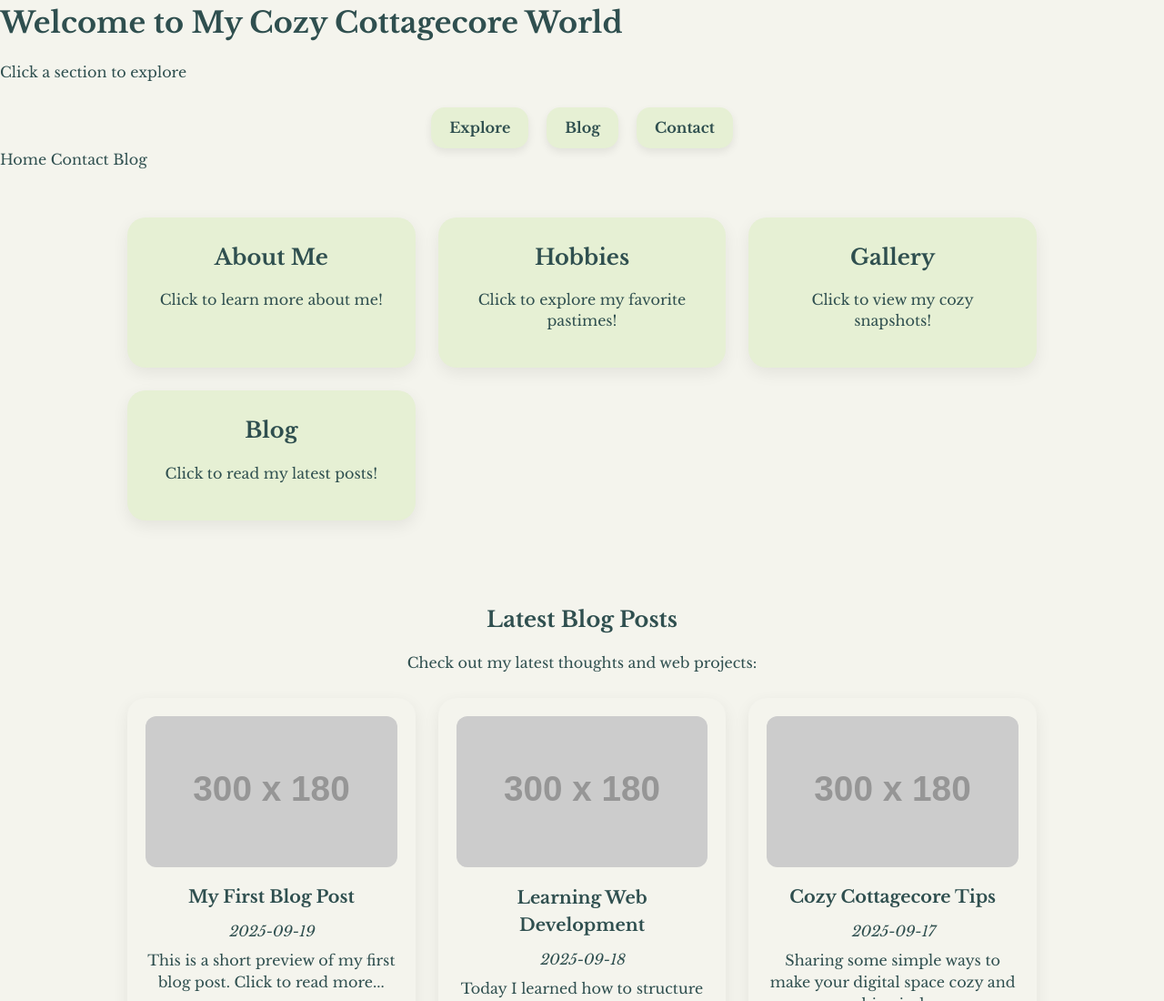
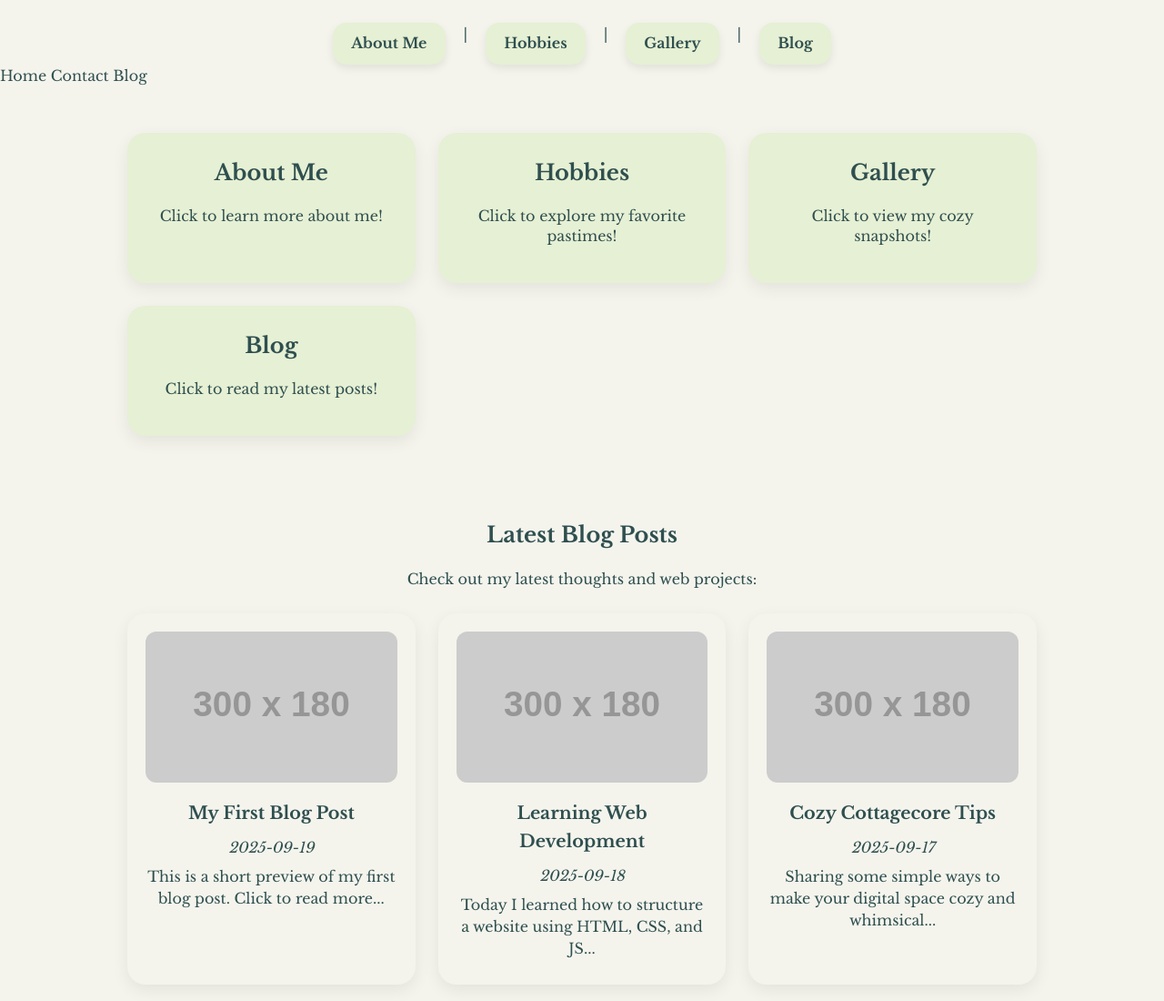
Before and after one commit to np883/Blog, a plain HTML site: page index.html in a window 1280 px wide. Shown: the top 1100 px of the page at 91% size. Drawn offline with nearby package versions, Linux system fonts and the light colour scheme; placeholder pictures from the web are drawn by us.

Commit message:
Update index.html

```diff
--- a/index.html
+++ b/index.html
@@ -17,20 +17,19 @@
 <body>
 
 
-  <!-- ================= Banner / Section Navigation ================= -->
-<header id="siteBanner">
-  <div class="banner-content">
-    <h1>Welcome to My Cozy Cottagecore World</h1>
-    <p>Click a section to explore</p>
+<!-- ================= Fixed Top Navigation Banner ================= -->
+<header id="topBanner">
+  <nav class="banner-nav">
+    <a href="#aboutSection">About Me</a>
+    <span class="divider">|</span>
+    <a href="#hobbiesSection">Hobbies</a>
+    <span class="divider">|</span>
+    <a href="#gallerySection">Gallery</a>
+    <span class="divider">|</span>
+    <a href="#blogSection">Blog</a>
+  </nav>
+</header>
 
-    <!-- Section Navigation Buttons -->
-    <nav class="banner-nav">
-      <a href="#tiles">Explore</a>
-      <a href="#featuredBlog">Blog</a>
-      <a href="#contact">Contact</a>
-    </nav>
-  </div>
-</header>
 
 
   <!-- ================= Navigation ================= -->
```
